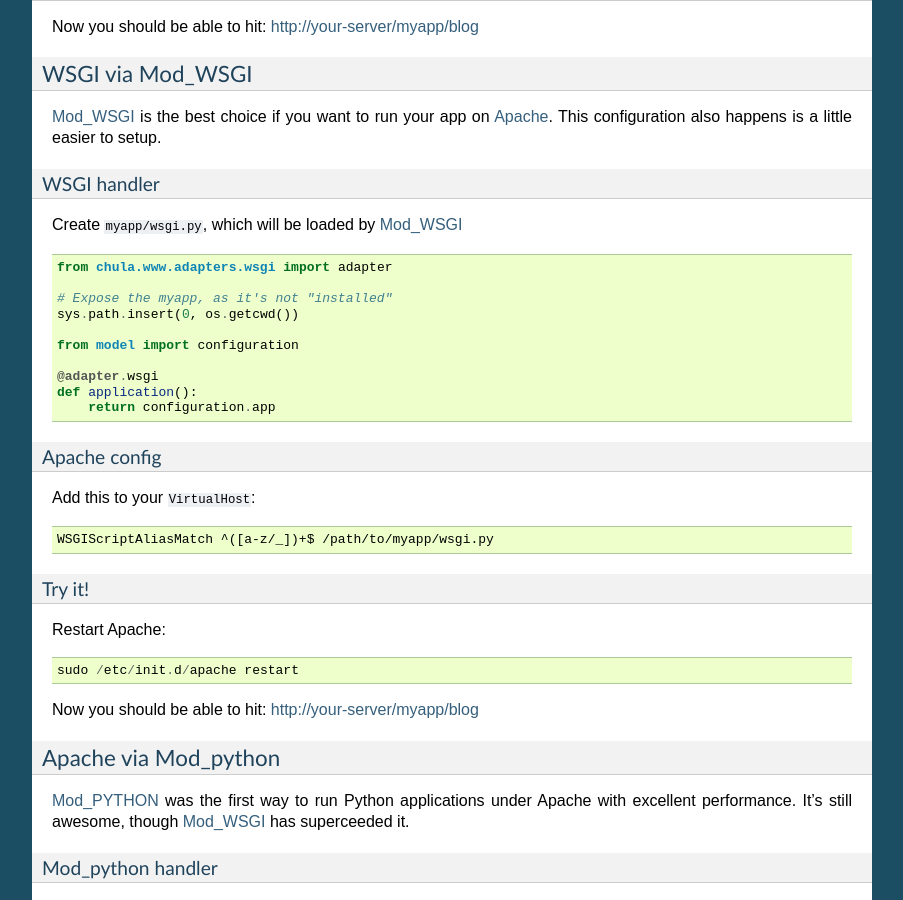
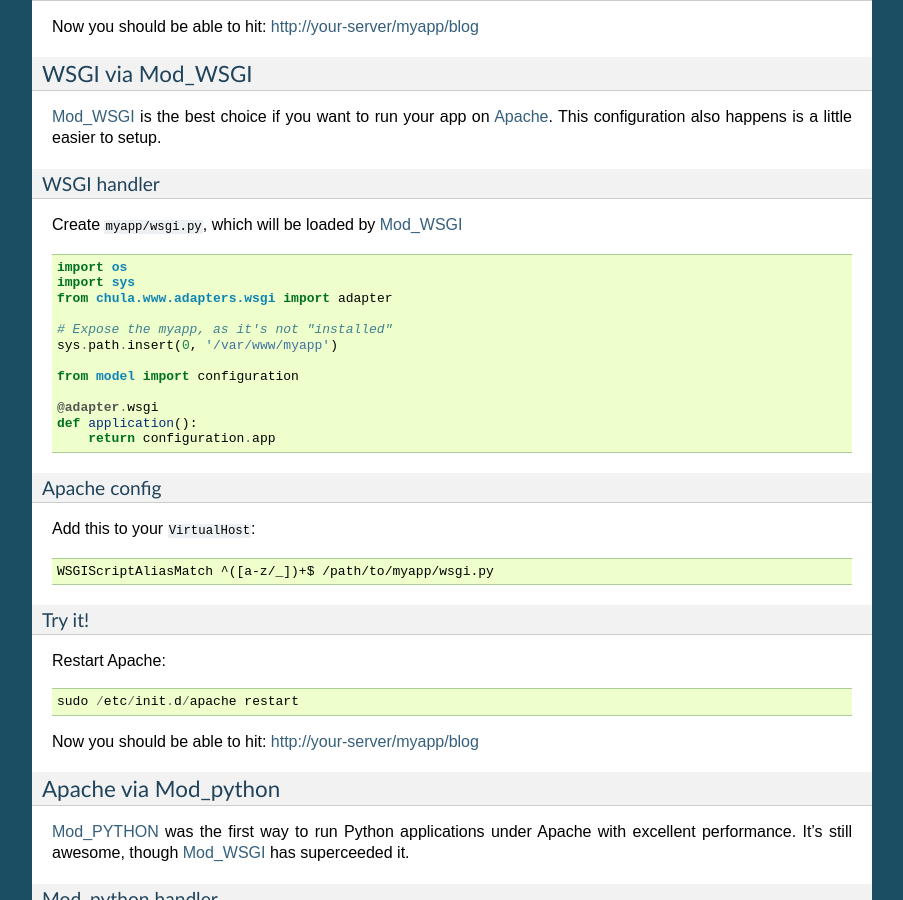
Before and after one commit to jmcfarlane/chula, a Sphinx documentation site: the page built from docs/getting_started.rst, in a window 1280 px wide and 900 px high, scrolled down 5962 px. Shown: the whole window, without its empty margins (198-1101 px from the left). Built offline with Sphinx 7.4.7, drawn with Linux system fonts in a browser that asks for light colours.

Commit message:
Update the documented mod_wsgi setup example

```diff
--- a/docs/getting_started.rst
+++ b/docs/getting_started.rst
@@ -376,10 +376,12 @@ WSGI handler
 
 Create :file:`myapp/wsgi.py`, which will be loaded by Mod_WSGI_ ::
 
+ import os
+ import sys
  from chula.www.adapters.wsgi import adapter
 
  # Expose the myapp, as it's not "installed"
- sys.path.insert(0, os.getcwd())
+ sys.path.insert(0, '/var/www/myapp')
 
  from model import configuration
 
```
